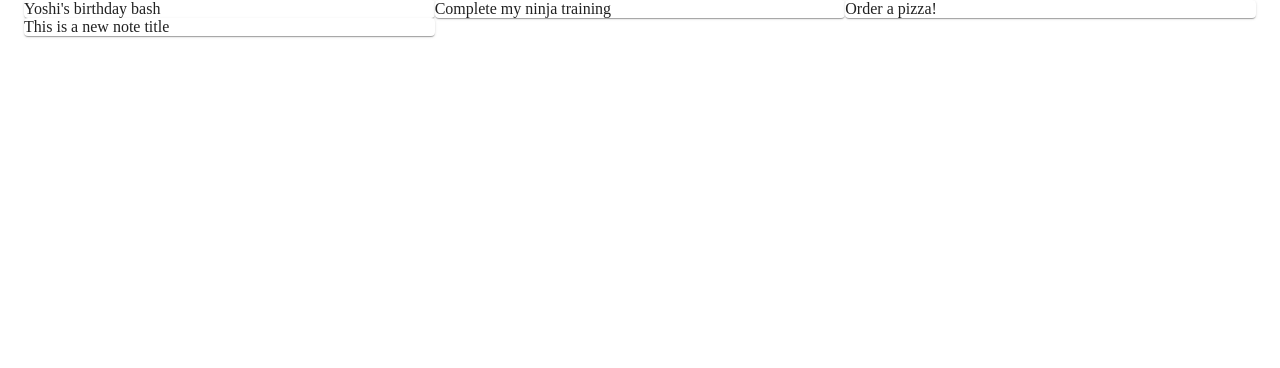
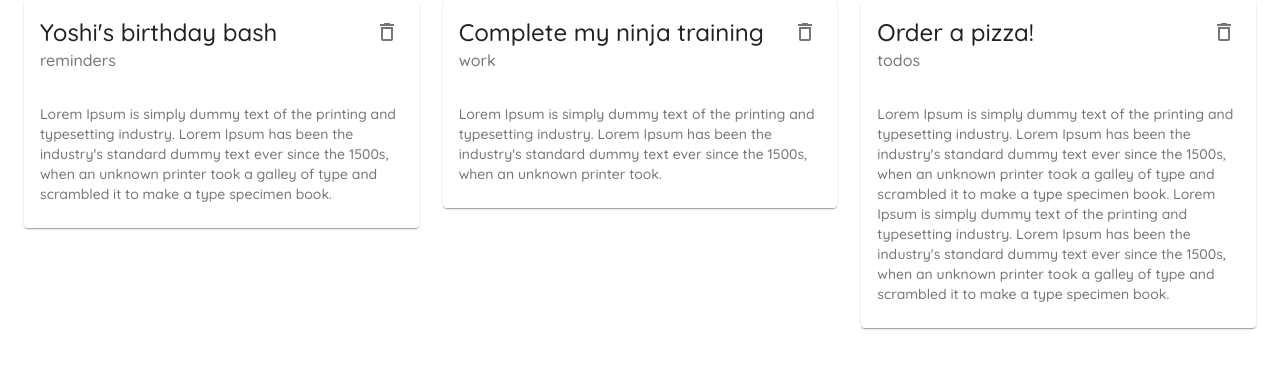
Before and after one commit to crypt096/material-ui-react, a React (Create React App) app: page / in a window 1280 px wide. Shown: the top 368 px of the page. Built offline with nearby package versions, Linux system fonts and the light colour scheme; data requests are answered from the project's data file.

Commit message:
Add delete functionality.

```diff
--- a/data/db.json
+++ b/data/db.json
@@ -17,12 +17,6 @@
       "details": "Lorem Ipsum is simply dummy text of the printing and typesetting industry. Lorem Ipsum has been the industry's standard dummy text ever since the 1500s, when an unknown printer took a galley of type and scrambled it to make a type specimen book.\nLorem Ipsum is simply dummy text of the printing and typesetting industry. Lorem Ipsum has been the industry's standard dummy text ever since the 1500s, when an unknown printer took a galley of type and scrambled it to make a type specimen book.",
       "category": "todos",
       "id": 3
-    },
-    {
-      "title": "This is a new note title",
-      "details": "This is a new note Details",
-      "category": "work",
-      "id": 4
     }
   ]
 }
--- /dev/null
+++ b/src/components/NoteCard.js
@@ -0,0 +1,29 @@
+import React from 'react'
+
+// MUI imports
+import Card from '@material-ui/core/Card';
+import CardHeader from '@material-ui/core/CardHeader';
+import CardContent from '@material-ui/core/CardContent';
+import { IconButton, Typography } from '@material-ui/core';
+import { DeleteOutlined } from '@material-ui/icons';
+
+export default function NoteCard({ note, handleDelete }) {
+    return (
+        <div>
+            <Card elevation={1}>
+                <CardHeader action={
+                    <IconButton onClick={() => handleDelete(note.id)}>
+                        <DeleteOutlined />
+                    </IconButton>
+                }
+                    title={note.title}
+                    subheader={note.category} />
+                <CardContent>
+                    <Typography variant="body2" color="textSecondary">
+                        {note.details}
+                    </Typography>
+                </CardContent>
+            </Card>
+        </div>
+    )
+}
--- a/src/pages/Notes.js
+++ b/src/pages/Notes.js
@@ -1,4 +1,5 @@
 import React, { useEffect, useState } from 'react'
+import NoteCard from '../components/NoteCard';
 
 // MUI imports
 
@@ -9,6 +10,15 @@
 export default function Notes() {
     const [notes, setNotes] = useState([])
 
+    const handleDelete = async (id) => {
+        await fetch(`http://localhost:8000/notes/${id}`, {
+            method: 'DELETE'
+        });
+
+        const newNotes = notes.filter(note => note.id !== id)
+        setNotes(newNotes)
+    }
+
     useEffect(() => {
         fetch('http://localhost:8000/notes')
             .then(res => res.json())
@@ -17,10 +27,10 @@
 
     return (
         <Container>
-            <Grid container>
+            <Grid container spacing={3}>
                 {notes.map(note => (
                     <Grid item key={note.id} xs={12} md={6} lg={4}>
-                        <Paper>{note.title}</Paper>
+                        <NoteCard note={note} handleDelete={handleDelete} />
                     </Grid>
                 ))}
             </Grid>
```
